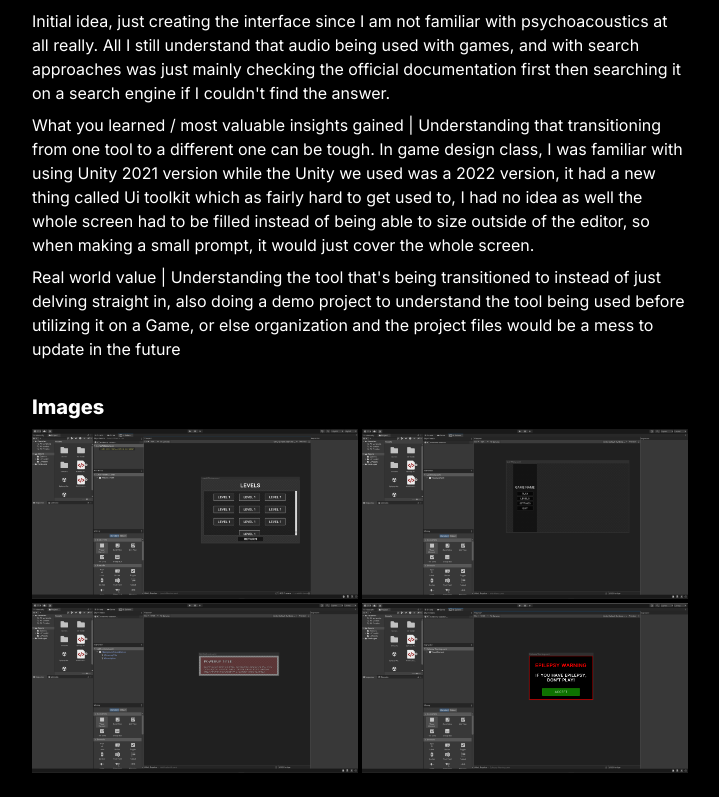
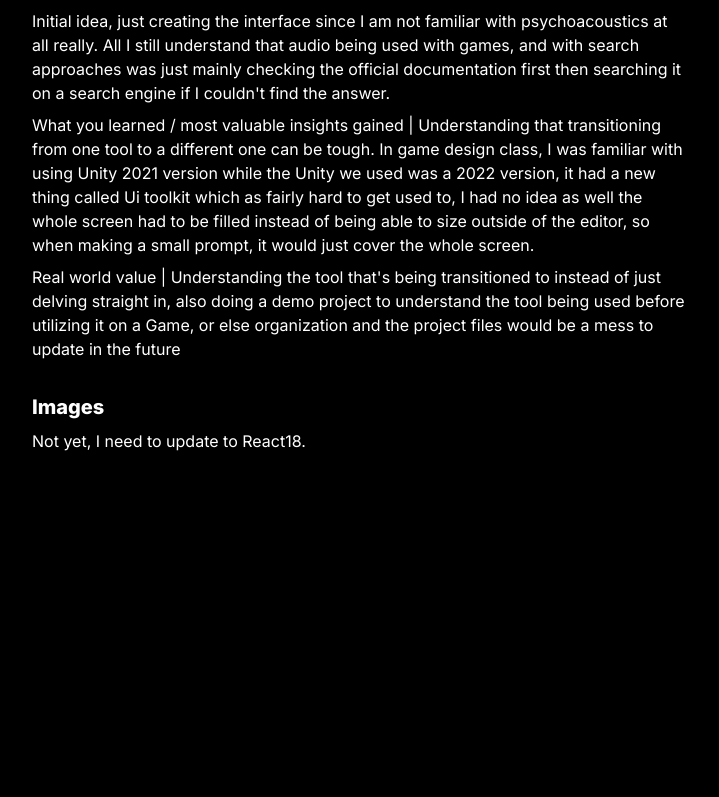
Before and after one commit to Intermentality/Intermentality.github.io, a React (Vite) app: page /#/proj-pgas-game in a window 1280 px wide. Shown: the part 231-1028 px from the top of the page, without its empty margins (280-999 px from the left). After the commit the page ends 800 px from the top, so only its background shows below. Built offline with nearby package versions, Linux system fonts and the light colour scheme.

Commit message:
Removing images until I update to React18.

```diff
--- a/src/Pages/ProjectsPage/PGASGame.tsx
+++ b/src/Pages/ProjectsPage/PGASGame.tsx
@@ -1,9 +1,4 @@
 import { Paragraph } from "../../Components/Paragraph";
-
-import LevelsSS from "@assets/PGAS24_LevelsSS.png";
-import MainMenuSS from "@assets/PGAS24_MainMenuSS.png";
-import PowerupSS from "@assets/PGAS24_PowerupSS.png";
-import WarningSS from "@assets/PGAS24_WarningSS.png";
 
 export default function PGASGame(){
     function getImageUrl(file: string) {
@@ -38,12 +33,9 @@ export default function PGASGame(){
             </Paragraph>
 
             <h2 className="text-xl">Images</h2>
+            <p>Not yet, I need to update to React18.</p>
             <div className="grid gap-1 grid-cols-1 md:grid-cols-2">
-                    <img src={getImageUrl(LevelsSS)} alt="LevelSS.png"/>
-                    <img src={getImageUrl(MainMenuSS)} alt="MainMenuSS.png"/>
-                    <img src={getImageUrl(PowerupSS)} alt="PowerupSS.png"/>
-                    <img src={getImageUrl(WarningSS)} alt="WarningSS.png"/>
-                </div>
+            </div>
         </article>
     </div>
 }
--- a/vite.config.ts
+++ b/vite.config.ts
@@ -5,11 +5,4 @@ import path from 'path';
 // https://vitejs.dev/config/
 export default defineConfig({
   plugins: [react()],
-  assetsInclude: ["**/*.PNG", "assets/*"],
-
-  resolve: {
-    alias: {
-      "@assets": path.resolve(__dirname, "./src/assets")
-    }
-  }
 })
```
